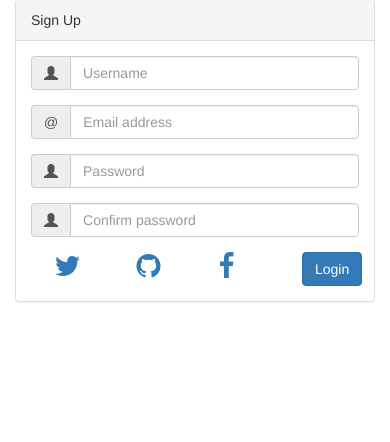
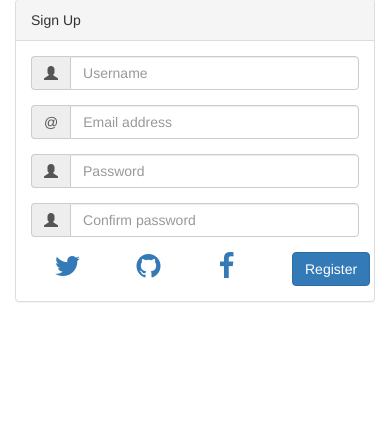
Before and after one commit to andela-vdugeri/learner-tube, a Laravel app: template resources/views/auth/register.blade.php in a window 390 px wide. Shown: the part 201-643 px from the top of the page. Run offline with Laravel 8, Linux system fonts and the light colour scheme; the template is opened without the code that fills it, so the values that code supplies are empty; some web fonts are replaced.

Commit message:
Finalize UI redesign

```diff
--- a/app/Http/Controllers/Auth/AuthController.php
+++ b/app/Http/Controllers/Auth/AuthController.php
@@ -73,7 +73,8 @@ class AuthController extends Controller
 
 	public function getRegister()
 	{
-		return view('auth.register');
+		$user = Auth::user();
+		return view('auth.register', compact('user'));
 	}
 
 
--- a/public/css/styles.css
+++ b/public/css/styles.css
@@ -1,9 +1,9 @@
 .btn-right{
-    margin-left: 15px;
+    margin-left: 0;
 }
 
 @media all and (max-width: 699px) {
     .btn-right {
-        margin-left: 10px;
+        margin-left: 0;
     }
 }
--- a/resources/views/auth/register.blade.php
+++ b/resources/views/auth/register.blade.php
@@ -58,7 +58,7 @@
 				 </a>
 				</div>
 				<div class="col-xs-3 col-sm-3 col-md-3">
-				 <input type="submit" class="btn btn-primary btn-right" name="submit" value="Login">
+				 <input type="submit" class="btn btn-primary btn-right" name="submit" value="Register">
 				</div>
 			</div>
 		 </form>
--- a/resources/views/partials/nav.blade.php
+++ b/resources/views/partials/nav.blade.php
@@ -20,7 +20,7 @@
 		<li><a href="{{ route('auth.login')  }}">Login</a></li>
 		<li><a href="{{ route('auth.register') }}">Register</a></li>
 		@else
-		  <li><a href="{{ route('video.create') }}"><button type="button" class="btn btn-default btn-sm">Upload</button></a></li>
+		  <li><a href="{{ route('video.create') }}" id="upload"><button type="button" class="btn btn-default btn-sm">Upload</button></a></li>
 		  <li><a href="{{ route('videos.all') }}">Videos</a></li>
 		  <li><a href="{{ route('auth.logout') }}">Logout</a></li>
 		@endif
```
Also changed, not shown: other parts of resources/views/auth/register.blade.php (+1 -1 lines), tests/HomePageTest.php (+1 -3 lines), tests/LoginPageTest.php (+1 -1 lines), tests/PostVideoTest.php (+2 -2 lines), tests/RegisterPageTest.php (+1 -1 lines), storage/database.sqlite.
